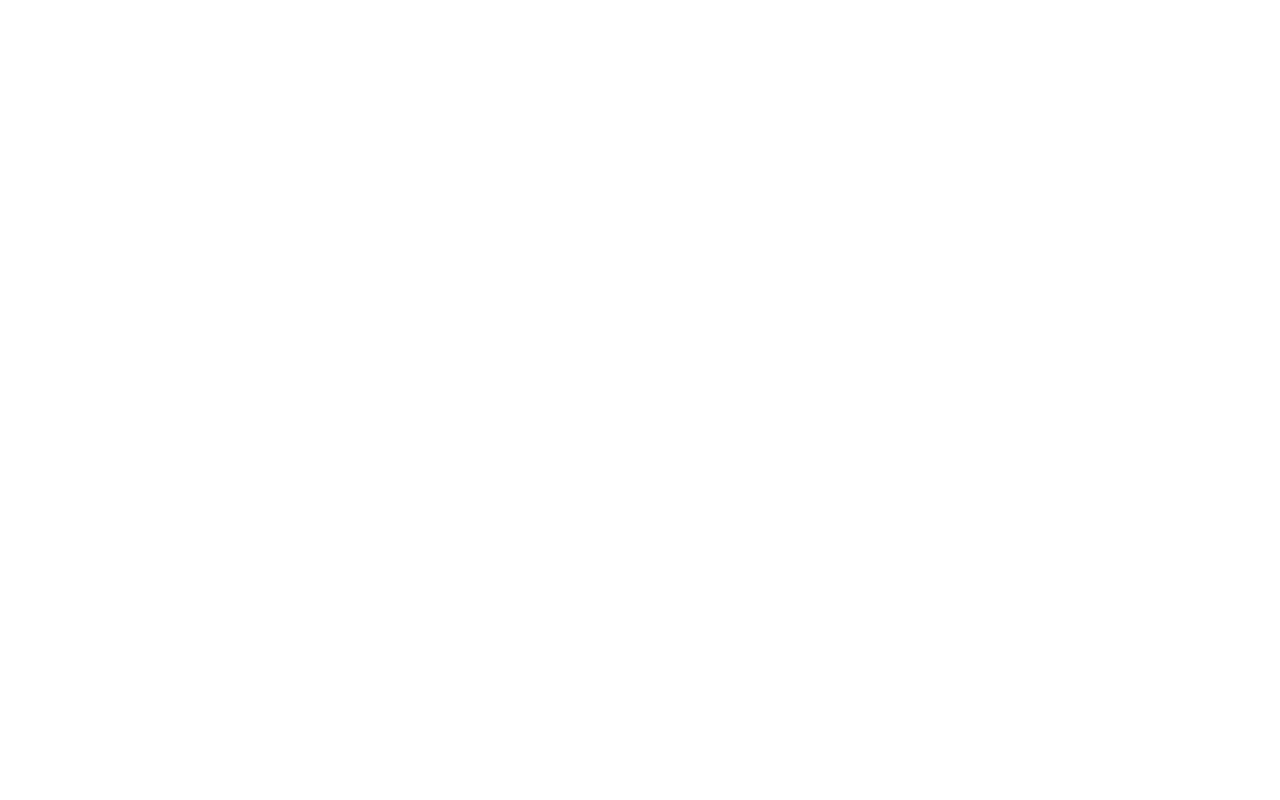
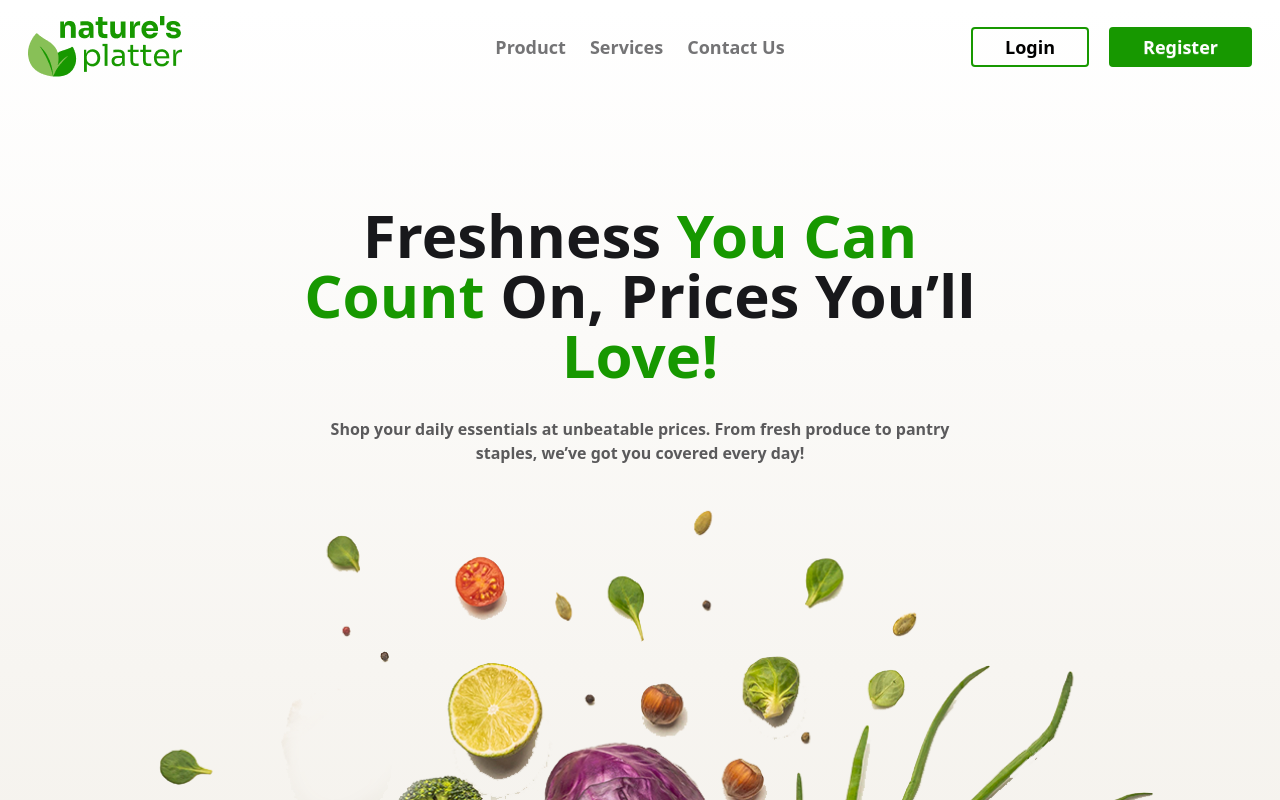
Before and after one commit to TutonGhosh/natures-platter-html-tailwindcss-daisyui, a plain HTML site: page index.html in a window 1280 px wide. Shown: the top 800 px of the page. Drawn offline with nearby package versions, Linux system fonts and the light colour scheme.

Commit message:
navbar & banner section completed

```diff
--- a/index.html
+++ b/index.html
@@ -24,7 +24,65 @@
 </head>
 <body>
 
-    <header>
+    <header class="bg-gradient-to-b from-[#FFFFFF] to-[#EFEBE3]">
+
+        <!-- Navbar Start -->
+        <section class="max-w-[1300px] mx-auto mt-2">
+            <div class="mx-2 md:mx-5">
+                <div class="navbar">
+                    <div class="navbar-start">
+                        <img src="images/logo-header.png" alt="">
+                    </div>
+                    <div class="navbar-center hidden lg:flex">
+                        <ul class="menu menu-horizontal px-1 items-center">
+                            <li class="text-lg font-semibold opacity-60"><a>Product</a></li>
+                            <li class="text-lg font-semibold opacity-60"><a>Services</a></li>
+                            <li class="text-lg font-semibold opacity-60"><a>Contact Us</a></li>
+                        </ul>
+                    </div>
+                    <div class="navbar-end gap-5 hidden lg:flex">
+                        <a class="btn btn-neutral shadow-none bg-transparent text-black text-lg font-semibold border-2 border-[rgba(23,152,0,1)] px-8 py-0 hover:bg-[rgba(23,152,0,1)] hover:text-white">Login</a>
+                        <a class="btn btn-neutral shadow-none border-2 border-[rgba(23,152,0,1)] bg-[rgba(23,152,0,1)] text-white text-lg font-semibold  hover:bg-transparent hover:text-black hover:border-[rgba(23,152,0,1)] px-8 py-0">Register</a>
+                    </div>
+                    <div class="navbar-end flex lg:hidden">
+                        <div class="dropdown dropdown-end">
+                            <div tabindex="0" role="button" class="btn btn-ghost pr-0 lg:hidden">
+                                <svg xmlns="http://www.w3.org/2000/svg" class="h-5 w-5" fill="none" viewBox="0 0 24 24"
+                                    stroke="currentColor">
+                                    <path stroke-linecap="round" stroke-linejoin="round" stroke-width="2"
+                                        d="M4 6h16M4 12h8m-8 6h16" />
+                                </svg>
+                            </div>
+                            <ul tabindex="-1" class="menu menu-sm dropdown-content bg-base-100 rounded-box z-1 mt-1 w-52 p-2 shadow">
+                                <li class="text-lg font-semibold opacity-60"><a>Product</a></li>
+                                <li class="text-lg font-semibold opacity-60"><a>Services</a></li>
+                                <li class="text-lg font-semibold opacity-60"><a>Contact Us</a></li>
+                            </ul>
+                        </div>
+                    </div>
+                </div>
+            </div>
+        </section>
+        <!-- Navbar End -->
+
+        <!-- Banner Start -->
+        <section class="max-w-[1300px] mx-auto mt-20 lg:mt-30">
+            <div class="mx-2 md:mx-5">
+                <!-- Content -->
+                <div class="flex flex-col items-center space-y-8">
+                    <!-- Text -->
+                    <div class="max-w-[680px] mx-auto text-center space-y-8">
+                        <h1 class="text-6xl font-semibold">Freshness <span class="text-[rgba(23,152,0,1)]">You Can Count</span> On, Prices You’ll <span class="text-[rgba(23,152,0,1)]">Love!</span></h1>
+                        <p class="text-base font-semibold opacity-70">Shop your daily essentials at unbeatable prices. From fresh produce to pantry staples, we’ve got you covered every day!</p>
+                    </div>
+                    <!-- Img -->
+                    <div>
+                        <img src="images/hero-vegetables.png" alt="">
+                    </div>
+                </div>
+            </div>
+        </section>
+        <!-- Banner End -->
 
     </header>
     <main>
```
